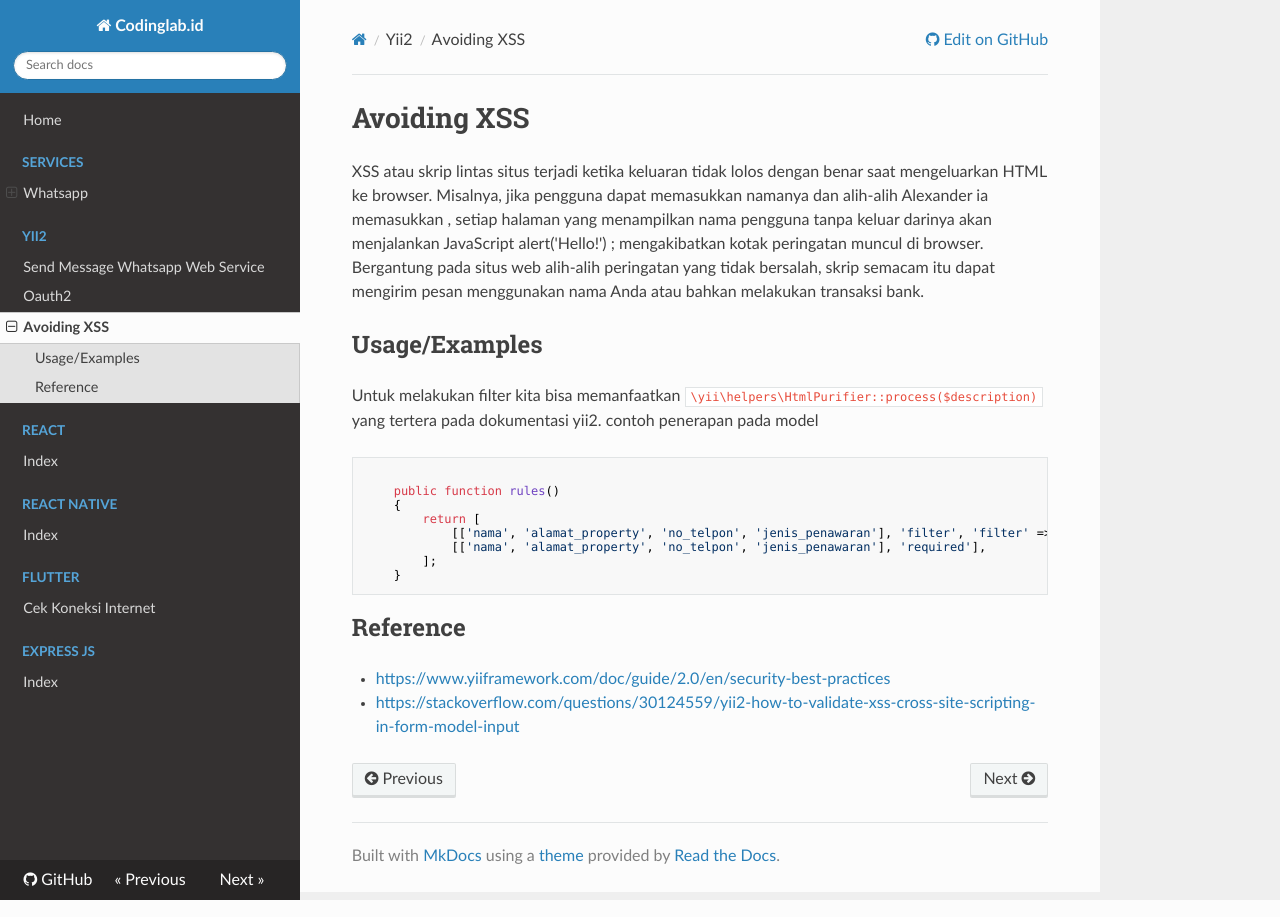
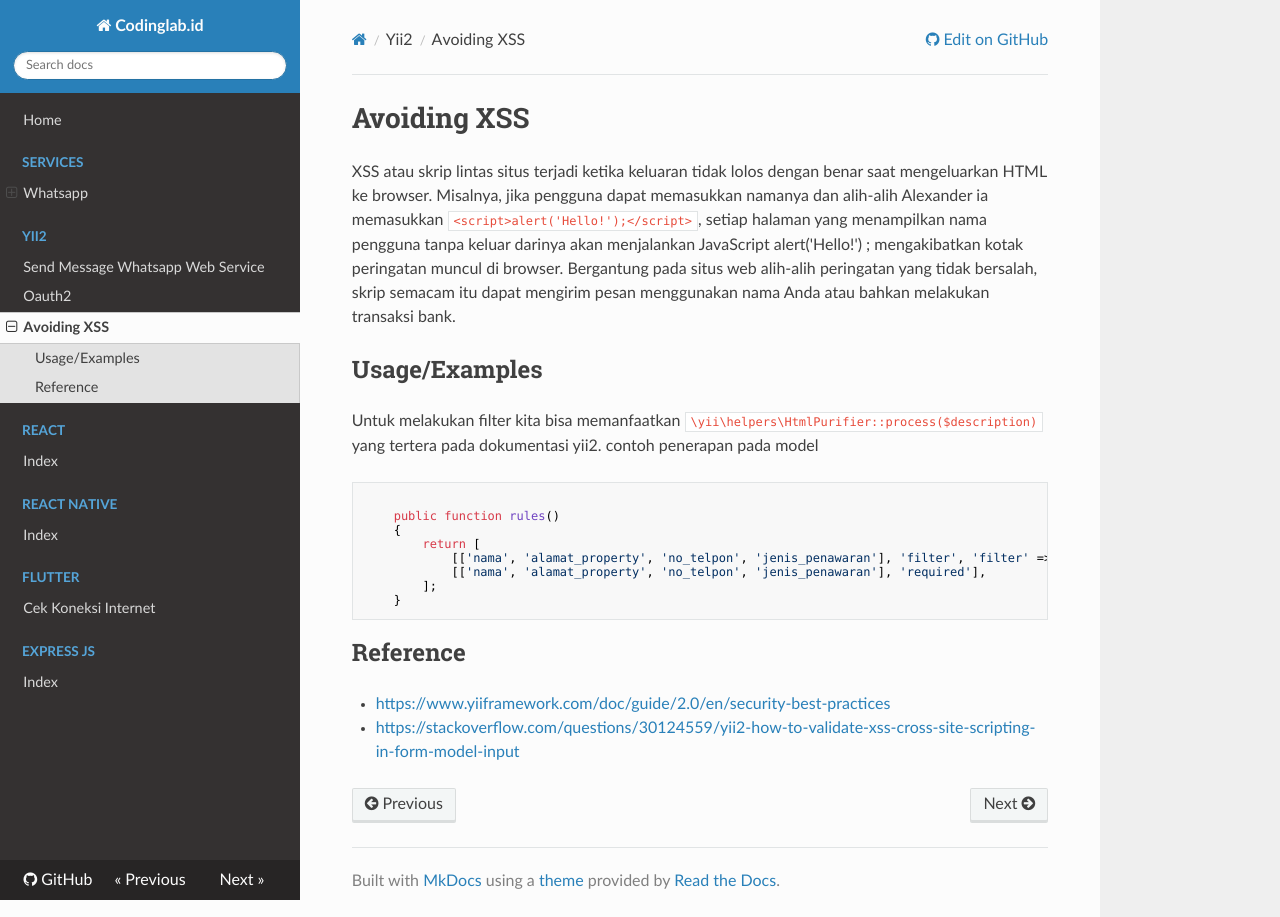
Before and after one commit to MuhammadAnsoriNasution/rtd, an MkDocs documentation site: the page built from docs/yii2/avoiding-xss.md, in a window 1280 px wide. Built offline with MkDocs 1.6.1, drawn with Linux system fonts in a browser that asks for light colours; nearby versions of some CDN libraries.

Commit message:
perbaikan

```diff
--- a/docs/yii2/avoiding-xss.md
+++ b/docs/yii2/avoiding-xss.md
@@ -1,6 +1,6 @@
 # Avoiding XSS
 
-XSS atau skrip lintas situs terjadi ketika keluaran tidak lolos dengan benar saat mengeluarkan HTML ke browser. Misalnya, jika pengguna dapat memasukkan namanya dan alih-alih Alexander ia memasukkan <script>alert('Hello!');</script>, setiap halaman yang menampilkan nama pengguna tanpa keluar darinya akan menjalankan JavaScript alert('Hello!') ; mengakibatkan kotak peringatan muncul di browser. Bergantung pada situs web alih-alih peringatan yang tidak bersalah, skrip semacam itu dapat mengirim pesan menggunakan nama Anda atau bahkan melakukan transaksi bank.
+XSS atau skrip lintas situs terjadi ketika keluaran tidak lolos dengan benar saat mengeluarkan HTML ke browser. Misalnya, jika pengguna dapat memasukkan namanya dan alih-alih Alexander ia memasukkan `<script>alert('Hello!');</script>`, setiap halaman yang menampilkan nama pengguna tanpa keluar darinya akan menjalankan JavaScript alert('Hello!') ; mengakibatkan kotak peringatan muncul di browser. Bergantung pada situs web alih-alih peringatan yang tidak bersalah, skrip semacam itu dapat mengirim pesan menggunakan nama Anda atau bahkan melakukan transaksi bank.
 
 ## Usage/Examples
 
```
